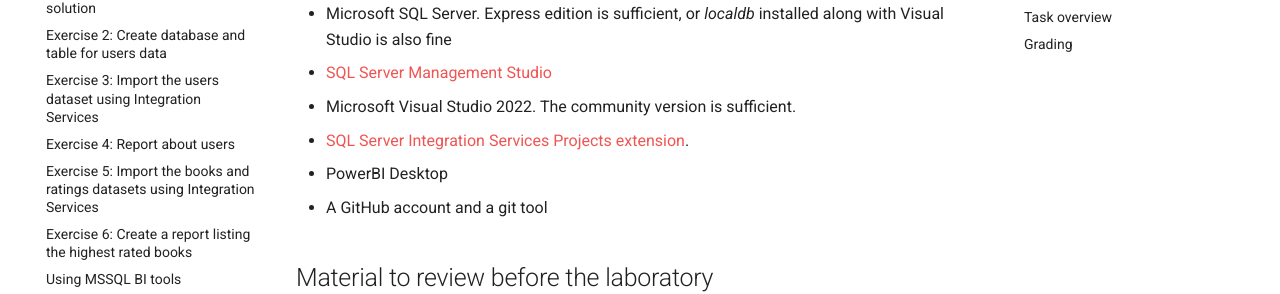
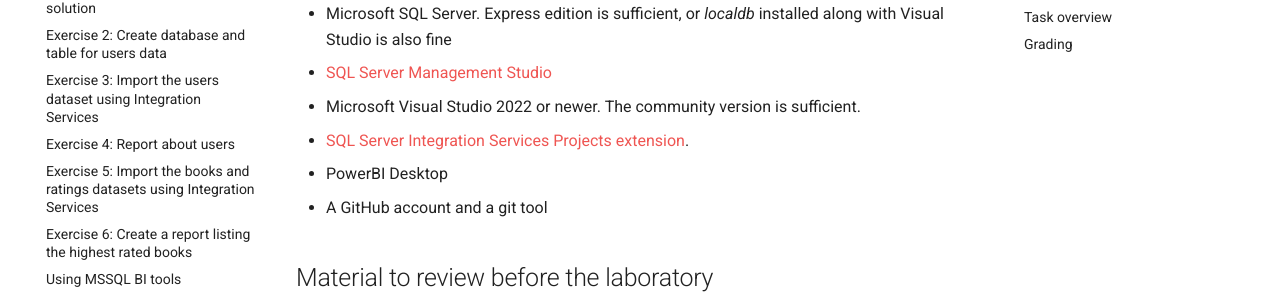
Before and after one commit to bi-labor/es-mssql, an MkDocs documentation site: the page built from docs/mssql/index.md, in a window 1280 px wide and 900 px high, scrolled down 332 px. Shown: the part 163-457 px from the top of the window. Built offline with MkDocs 1.6.1 and Material for MkDocs 9.7.7, drawn with Linux system fonts in a browser that asks for light colours; comment, search, counter and statistics services are not loaded.

Commit message:
Update Visual Studio version requirement in documentation

```diff
--- a/docs/mssql/index.md
+++ b/docs/mssql/index.md
@@ -9,7 +9,7 @@
 - PC with Windows.
 - Microsoft SQL Server. Express edition is sufficient, or _localdb_ installed along with Visual Studio is also fine
 - [SQL Server Management Studio](https://docs.microsoft.com/en-us/sql/ssms/download-sql-server-management-studio-ssms)
-- Microsoft Visual Studio 2022. The community version is sufficient.
+- Microsoft Visual Studio 2022 or newer. The community version is sufficient.
 - [SQL Server Integration Services Projects extension](https://marketplace.visualstudio.com/items?itemName=SSIS.MicrosoftDataToolsIntegrationServices).
 - PowerBI Desktop
 - A GitHub account and a git tool
```
